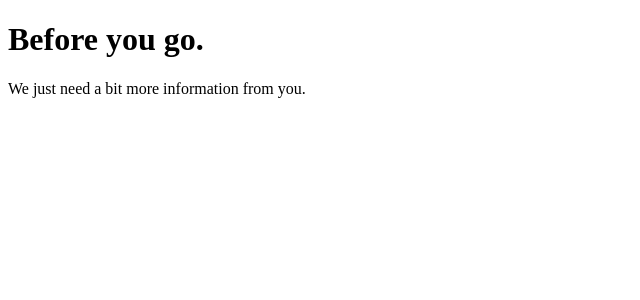
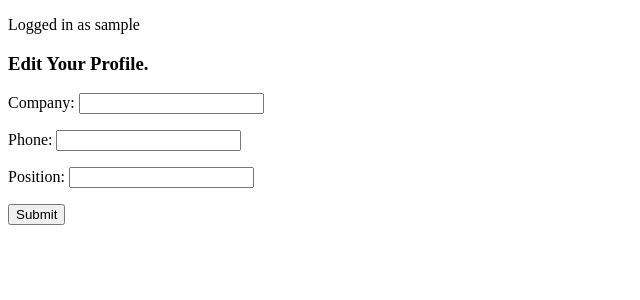
Before and after one commit to Code-Institute-Submissions/stream-three-fullstack-final-project, a Django app: a page that uses profiles/templates/member_profile.html in a window 1280 px wide. Shown: the part 34-334 px from the top of the page, without its empty margins (0-640 px from the left). Run offline with Django 3.2, Linux system fonts and the light colour scheme; tables that the repository leaves empty hold one stand-in row (values such as "Sample post"); one stand-in notice (Sample message) is shown.

Commit message:
add and edit profile working

```diff
--- a/accounts/views.py
+++ b/accounts/views.py
@@ -70,8 +70,6 @@
                                 )
             new_email.member_created()
 
-            return redirect(reverse('member_profile', kwargs={'username':register.cleaned_data['username']}))
-
     else:
         register = UserRegisterForm()
     return render(request, 'register.html', {'register': register})
--- /dev/null
+++ b/profiles/forms.py
@@ -0,0 +1,12 @@
+from django import forms
+from .models import Profile
+
+class ProfileForm(forms.Form):
+
+    company = forms.CharField(max_length=50)
+    phone = forms.CharField(max_length=50, required=False)
+    position = forms.CharField(max_length=50, required=False)
+
+    class Meta:
+        model = Profile
+        fields = ['company', 'phone', 'position']
--- a/profiles/templates/member_profile.html
+++ b/profiles/templates/member_profile.html
@@ -1,9 +1,13 @@
 {% extends 'base.html' %}
 {% block content %}
-{% for  message in messages %}
-<p>{{ messsage }}</p>
-{% endfor %}
-<h1> Before you go. </h1>
-<p> We just need a bit more information from you.</p>
+
+<p>Logged in as {{ username }}</p>
+<h3> Edit Your Profile. </h3>
+<form method="POST">
+    {% csrf_token %}
+    {{ profile_form.as_p }}
+    <button type="submit">Submit</button>
+</form>
+
 
 {% endblock %}
--- a/profiles/views.py
+++ b/profiles/views.py
@@ -1,5 +1,31 @@
 from django.shortcuts import render
+from .models import Profile
+from .forms import ProfileForm
+from accounts.models import AllUser
+from django.shortcuts import render, get_object_or_404
 
 # Create your views here.
 def member_profile(request, username):
-    return render(request, 'member_profile.html',{'username':username})
+    """ Create New Profile or Edit Member Profile if Existing """
+    profile = ProfileForm()
+    user_id = get_object_or_404(AllUser, username=username).pk
+    if request.method == 'POST':
+        profile = ProfileForm(request.POST)
+        if profile.is_valid():
+            existing_profile = get_object_or_404(Profile, user=user_id)
+            if existing_profile:
+                existing_profile.company = profile.cleaned_data['company']
+                existing_profile.phone = profile.cleaned_data['phone']
+                existing_profile.position = profile.cleaned_data['position']
+                existing_profile.save()
+            else:
+                user = get_object_or_404(AllUser, username=username)
+                new_profile = Profile(company=profile.cleaned_data['company'],
+                                        phone=profile.cleaned_data['phone'],
+                                        position=profile.cleaned_data['position'],
+                                        user=user)
+                new_profile.save()
+
+
+    return render(request, 'member_profile.html', {'username':username,
+                                                    'profile_form':profile})
```
Also changed, not shown: cycles/templates/member_cycles.html (+9 -1 lines), profiles/models.py (+4 -4 lines), profiles/migrations/0003_auto_20180711_1358.py (added), profiles/migrations/0004_auto_20180711_1444.py (added), profiles/migrations/0005_auto_20180711_1454.py (added).
